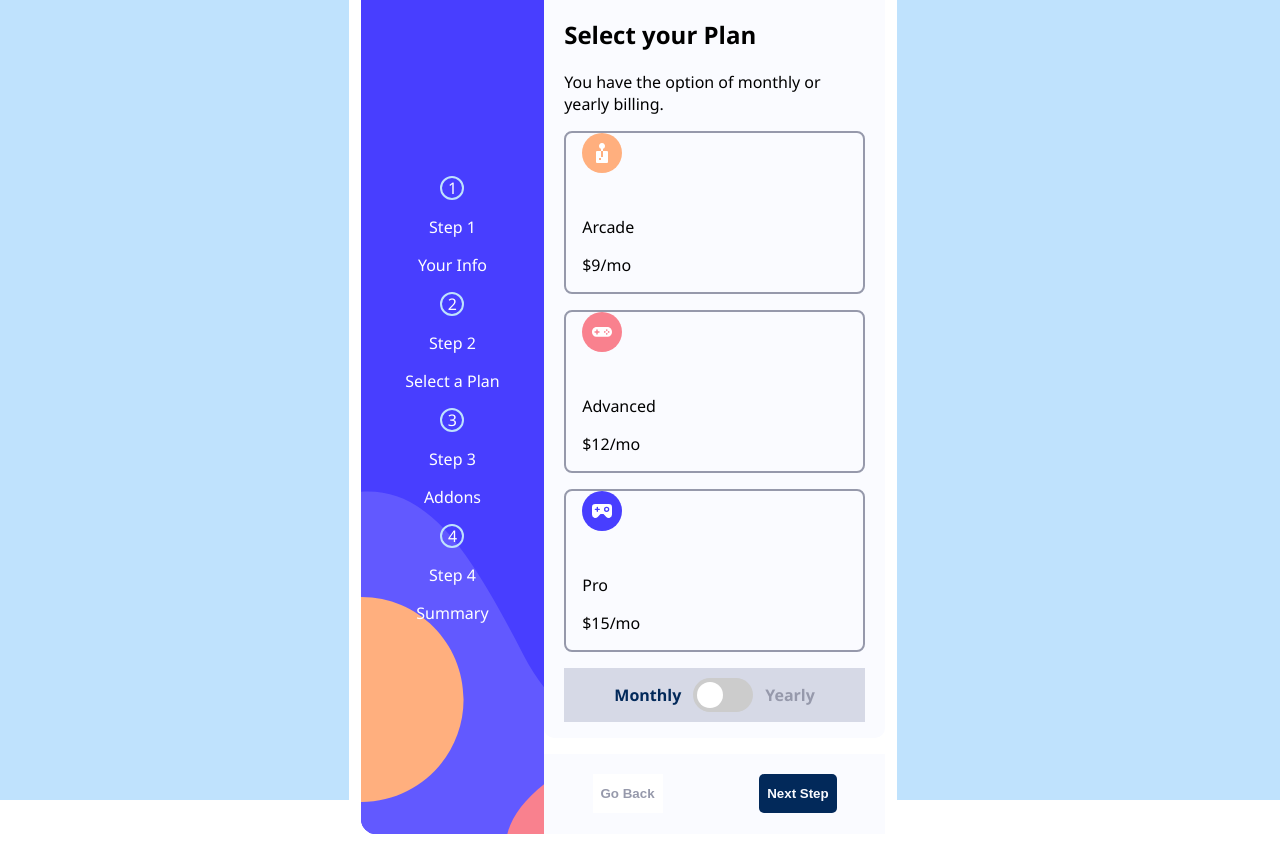
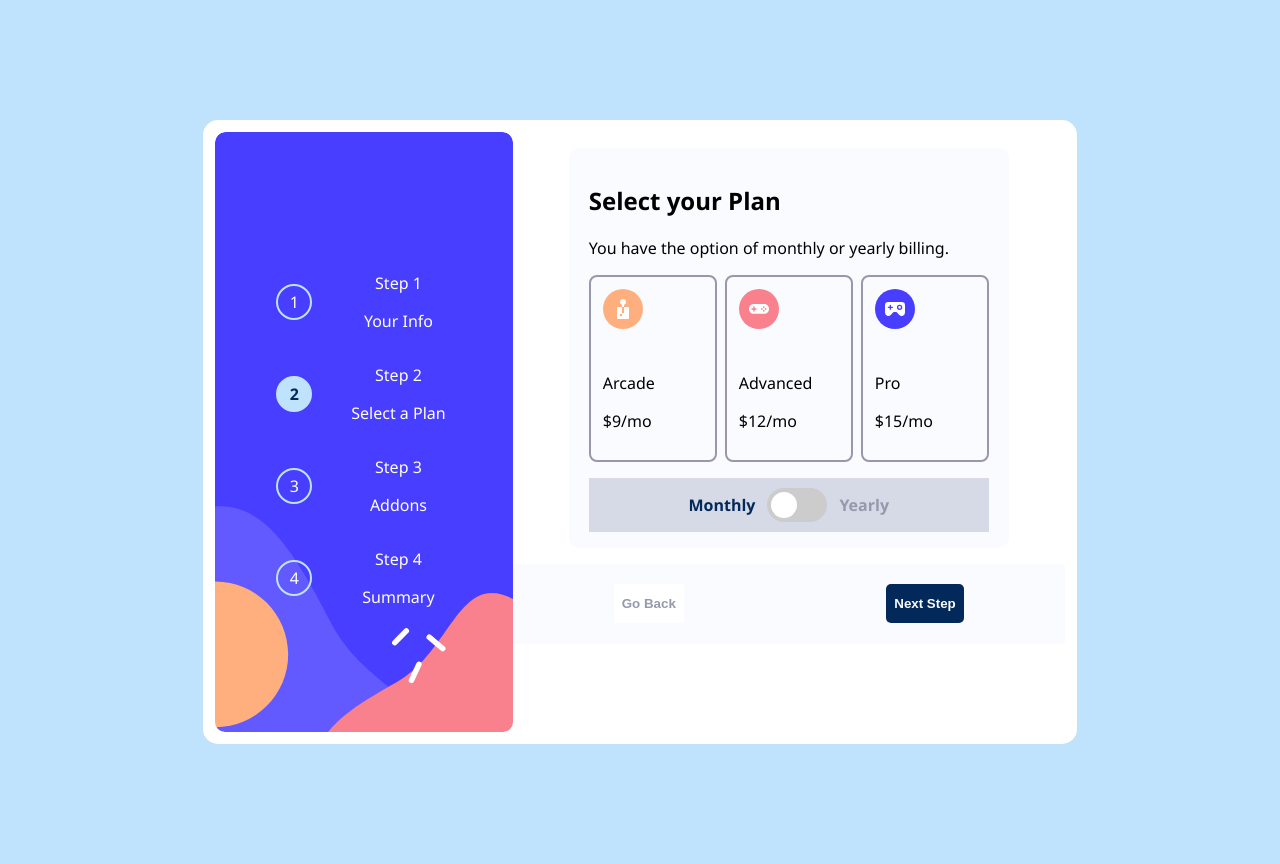
Before and after one commit to Perry-Cham/multi-step-form, a React (Vite) app: page / in a window 1280 px wide. Both pictures are taken after typing "Sample", "Sample", "Sample" into the empty fields and a click on the button "Next Step". Built offline with nearby package versions, Linux system fonts and the light colour scheme.

Commit message:
Added responsive design on screens larger than 650px

```diff
--- a/src/components/I.jsx
+++ b/src/components/I.jsx
@@ -1,10 +1,12 @@
-function Step_Display_Step({number, step, text}){
-  return(    <div>
- <span className="nav-indicator">{number}</span>
-  <div>
-    <p  className="nav-heading">{step}</p>
-    <p   className="nav-text">{text}</p>
-  </div>
-    </div>)
+function Step_Display_Step({ number, step, text, stage }) {
+  return (
+    <div className={`step-display-step `}>
+      <span className={`nav-indicator ${stage == number ? "active-step" : ""}`}>{number}</span>
+      <div className="step-wrapper">
+        <p className="nav-heading">{step}</p>
+        <p className="nav-text">{text}</p>
+      </div>
+    </div>
+  );
 }
-export default Step_Display_Step
+export default Step_Display_Step;
--- a/src/components/form-steps/step-2.jsx
+++ b/src/components/form-steps/step-2.jsx
@@ -7,7 +7,7 @@ function Step_2({ stage, handleChangePlanType, planType, prices, setPlan }) {
                   <h2>Select your Plan</h2>
                   <p>You have the option of monthly or yearly billing.</p>
                   <article>
-                        <label>
+                        <label className="arcade-label">
                               <img className="plan-icon" src="/images/icon-arcade.svg" alt="arcade plan icon" />
                               <div className="wrapper">
                                     <input
@@ -23,7 +23,7 @@ function Step_2({ stage, handleChangePlanType, planType, prices, setPlan }) {
                                     </p>
                               </div>
                         </label>
-                        <label>
+                        <label className="advanced-label">
                               <img className="plan-icon" src="/images/icon-advanced.svg" alt="advanced plan icon" />
                               <div className="wrapper">
                                     <input
@@ -39,7 +39,7 @@ function Step_2({ stage, handleChangePlanType, planType, prices, setPlan }) {
                                     </p>
                               </div>
                         </label>
-                        <label>
+                        <label className="pro-label">
                               <img className="plan-icon" src="/images/icon-pro.svg" alt="pro plan icon" />
                               <div className="wrapper">
                                     <input
--- a/src/components/form.jsx
+++ b/src/components/form.jsx
@@ -45,7 +45,7 @@ function Form(){
   return(
     <section className="form-container">
     <Step_Display
-    stage={stage}
+    currentStage={stage}
     />
     <form className="form" onSubmit={(e) => handleSubmit(e)}>
     <Step_1
--- a/src/components/step-display.jsx
+++ b/src/components/step-display.jsx
@@ -1,28 +1,12 @@
-import Step_Display_Step from "./I"
-function Step_Display(stage){
-return(
-  <nav className="step-display">
-<Step_Display_Step
-number="1"
-step="Step 1"
-text="Your Info"
-/>
-<Step_Display_Step
-number="2"
-step="Step 2"
-text="Select a Plan"
-/>
-<Step_Display_Step
-number="3"
-step="Step 3"
-text="Addons"
-/>
-<Step_Display_Step
-number="4"
-step="Step 4"
-text="Summary"
-/>
-  </nav>
-  )
+import Step_Display_Step from "./I";
+function Step_Display({ currentStage }) {
+  return (
+    <nav className="step-display">
+      <Step_Display_Step number="1" step="Step 1" text="Your Info" stage={currentStage} />
+      <Step_Display_Step number="2" step="Step 2" text="Select a Plan" stage={currentStage} />
+      <Step_Display_Step number="3" step="Step 3" text="Addons" stage={currentStage} />
+      <Step_Display_Step number="4" step="Step 4" text="Summary" stage={currentStage} />
+    </nav>
+  );
 }
-export default Step_Display
+export default Step_Display;
--- a/src/styles/styles.css
+++ b/src/styles/styles.css
@@ -47,6 +47,11 @@ body {
   display: flex;
   justify-content: center;
   align-items: center;
+}
+.active-step{
+  background-color: var(--Blue-200);
+  color:var(--Blue-950);
+  font-weight:600;
 }
 /* Form Styles */
 .form {
@@ -120,8 +125,86 @@ label:has(input:checked):not(.switch) {
 .current-planType {
   color: var(--Blue-950);
 }
+.stage-three label {
+  display: grid;
+  grid-template-columns: 25% 50% 25%;
+  grid-template-rows: auto;
+}
+.stage-three input[type="checkbox"] {
+  height: 1.75rem;
+  width: 1.75rem;
+  grid-column: 1;
+  align-self: center;
+  justify-self: center;
+}
+.stage-three .wrapper {
+  grid-column: 2;
+}
+.stage-three label > p {
+  grid-column: 3;
+  align-self: center;
+  justify-self: center;
+}
 .stage-four .summary-container {
   background-color: var(--Blue-100);
+}
+.stage-four .addon,
+.plan-summary,
+.total-wrapper {
+  display: grid;
+  grid-template-columns: 1fr 1fr;
+}
+.plan-header {
+  text-transform: capitalize;
+}
+.plan-header,
+.plan-price {
+  color: var(--Blue-950);
+}
+.plan-price,
+.total-price {
+  font-weight: 500;
+}
+.plan-summary button {
+  border: none;
+  background-color: white;
+  color: var(--Grey-500);
+  text-decoration: underline;
+  padding-left: 0;
+  margin-left: 0;
+}
+.addon-name,
+.total-text {
+  color: var(--Grey-500);
+  text-transform: capitalize;
+}
+.addon-price,
+.total-price {
+  color: var(--Purple-600);
+}
+.plan-price,
+.addon-wrapper,
+.addon-price,
+.summary-wrapper,
+.addon-wrapper,
+.total-price {
+  align-self: center;
+}
+.plan-price,
+.addon-price,
+.total-price {
+  text-align: right;
+}
+.addon-wrapper,
+.summary-wrapper,
+.total-text {
+  grid-column: 1;
+}
+
+.summary-total,
+.total-price,
+.addon-price {
+  grid-column: 2;
 }
 /* Form Footer Styles */
 .form-footer {
@@ -228,26 +311,7 @@ input:checked + .slider:before {
   .stage-two label input {
     grid-column: 2;
   }
-  .stage-three label {
-    display: grid;
-    grid-template-columns: 25% 50% 25%;
-    grid-template-rows: auto;
-  }
-  .stage-three input[type="checkbox"] {
-    height: 1.75rem;
-    width: 1.75rem;
-    grid-column: 1;
-    align-self: center;
-    justify-self: center;
-  }
-  .stage-three .wrapper {
-    grid-column: 2;
-  }
-  .stage-three label > p {
-    grid-column: 3;
-    align-self: center;
-    justify-self: center;
-  }
+
   .stage-four .addon,
   .plan-summary,
   .total-wrapper {
@@ -313,15 +377,17 @@ input:checked + .slider:before {
     display: flex;
     justify-content: center;
     align-items: center;
-    height: 100vh;
+    min-height: 100vh;
+    padding: 2rem;
   }
   .form-container {
     display: grid;
     grid-template-columns: 35% 65%;
-    width: 90%;
-    height: 80%;
+    width: clamp(400px, 80vw, 850px);
+    min-height: 600px;
     background-color: white;
     padding: 0.75rem;
+    border-radius: 15px;
   }
   .step-display {
     position: static;
@@ -329,16 +395,72 @@ input:checked + .slider:before {
     flex-direction: column;
     background-image: url("/public/images/bg-sidebar-desktop.svg");
     max-height: 100%;
+    border-radius: 10px;
+  }
+  .step-display-step {
+    display: grid;
+    grid-template-columns: 1fr 2fr;
+    width:70%;
+  }
+  .nav-indicator {
+    grid-column: 1;
+    align-self: center;
+    justify-self: center;
+    height:2rem;
+    width:2rem;
+  }
+  .step-wrapper {
+    grid-column: 2;
+    align-self: center;
+    justify-self: center;
   }
   .form {
     background-color: white;
     grid-column: 2;
     z-index: 1;
     min-height: auto;
-    padding:0;
-    width:100%;
+    padding: 0;
+    width: 100%;
   }
   .form-step {
     width: auto;
   }
+  /* STEP 2 FORM FIELD WRAPPER */
+  .stage-two article,
+  .stage-three article {
+    display: grid;
+    gap: 0.5rem;
+    grid-template-columns: 1fr 1fr 1fr;
+  }
+  .stage-two label:not(.switch) {
+    padding: 0.75rem;
+  }
+  .arcade-label {
+    grid-column: 1;
+  }
+  .advanced-label {
+    grid-column: 2;
+  }
+  .pro-label {
+    grid-column: 3;
+  }
+  /* STEP 3 FORM FIELD WRAPPER */
+  .stage-three article {
+    grid-template-columns: auto;
+    grid-template-rows: 1fr 1fr 1fr;
+    gap: 0;
+  }
+  .stage-three label {
+    height: 80%;
+    grid-template-columns: 1fr 3fr 1fr;
+  }
+  .online-service {
+    grid-row: 1;
+  }
+  .larger-storage {
+    grid-row: 2;
+  }
+  .custom-profile {
+    grid-row: 3;
+  }
 }
```
